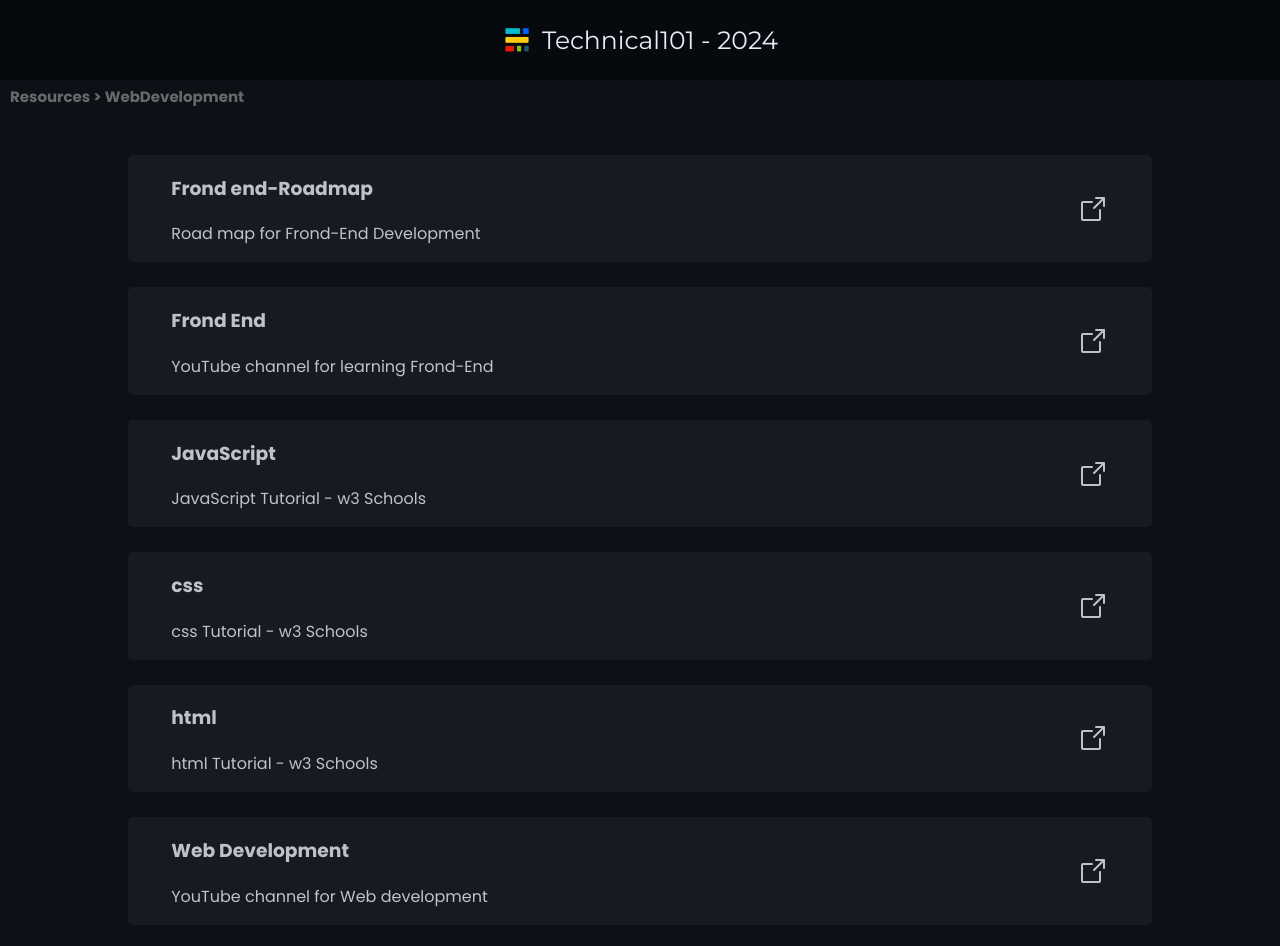
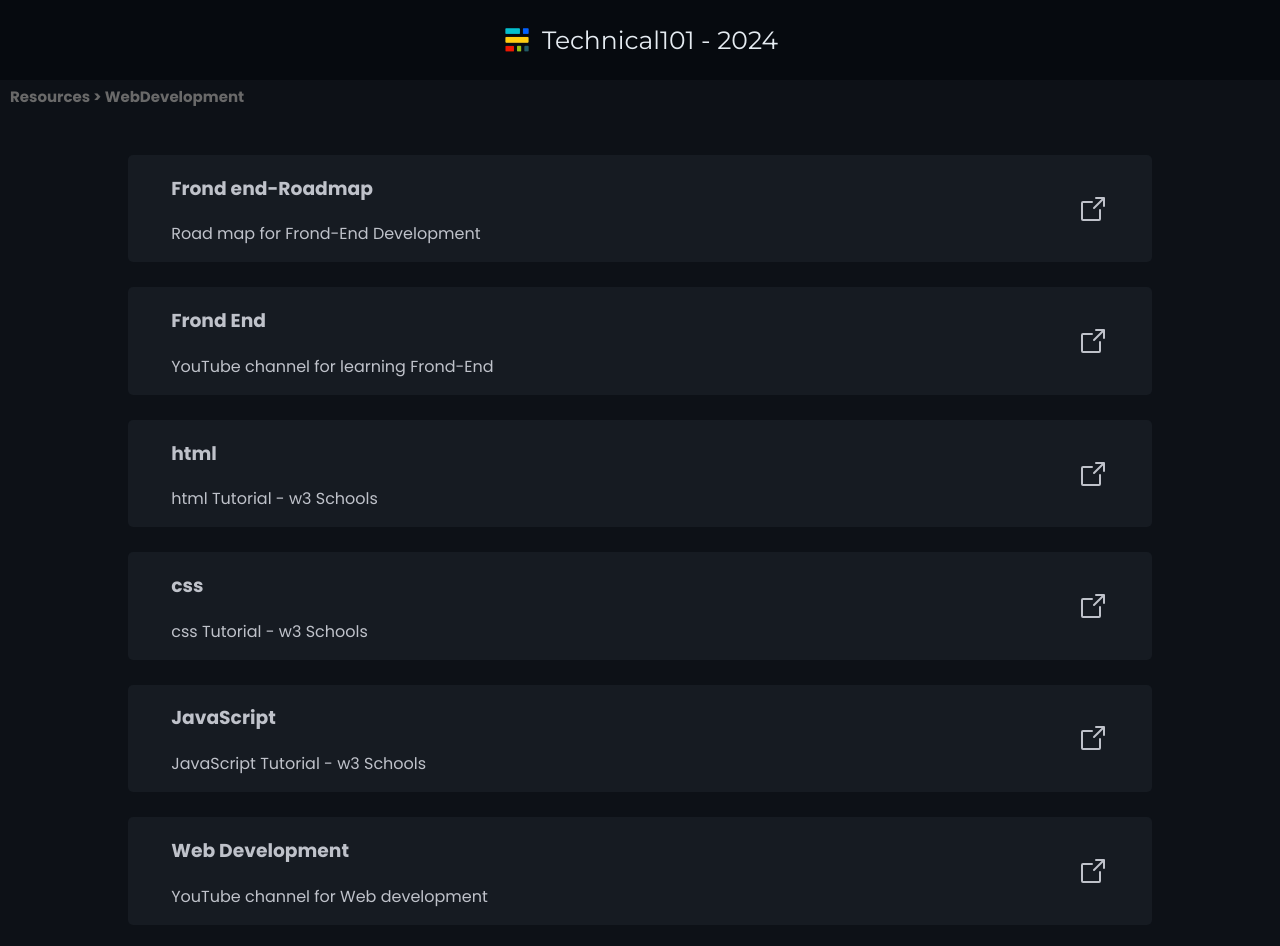
Before and after one commit to abhi5455/Technical-101, a React (Vite) app: page /Resources/WebDevelopment in a window 1280 px wide. Shown: the top 946 px of the page. Built offline with nearby package versions, Linux system fonts and the light colour scheme; a web font is replaced by a local one.

Commit message:
Initial Commit

```diff
--- a/src/pages/WebDevelopment.jsx
+++ b/src/pages/WebDevelopment.jsx
@@ -21,9 +21,9 @@ function WebDevelopment() {
                 description: "YouTube channel for learning Frond-End",
             },
             {
-                heading: "JavaScript",
-                link: "https://www.w3schools.com/js/default.asp",
-                description: "JavaScript Tutorial - w3 Schools",
+                heading: "html",
+                link: "https://www.w3schools.com/html/default.asp",
+                description: "html Tutorial - w3 Schools",
             },
             {
                 heading: "css",
@@ -31,9 +31,9 @@ function WebDevelopment() {
                 description: "css Tutorial - w3 Schools",
             },
             {
-                heading: "html",
-                link: "https://www.w3schools.com/html/default.asp",
-                description: "html Tutorial - w3 Schools",
+                heading: "JavaScript",
+                link: "https://www.w3schools.com/js/default.asp",
+                description: "JavaScript Tutorial - w3 Schools",
             },
             {
                 heading: "Web Development",
```
